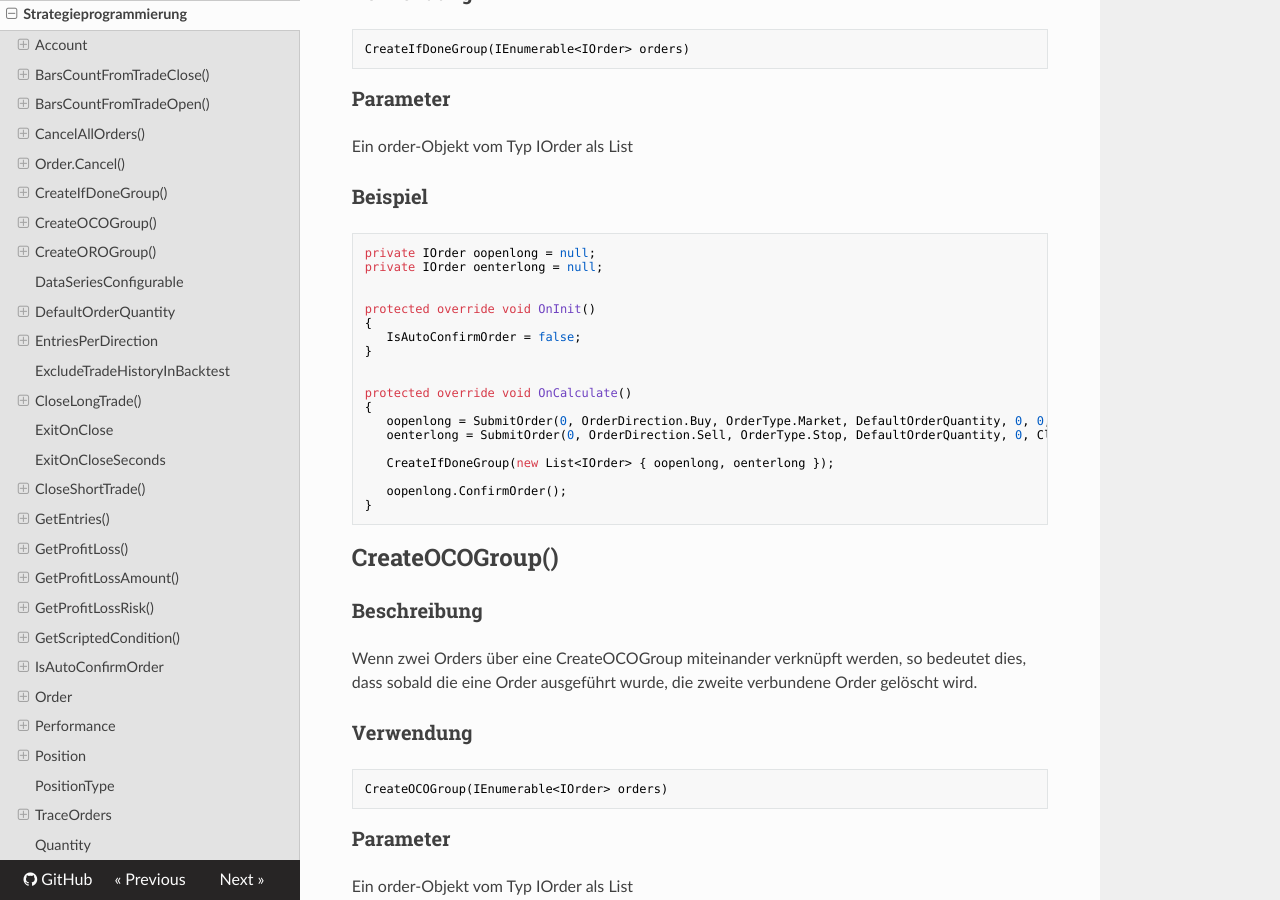
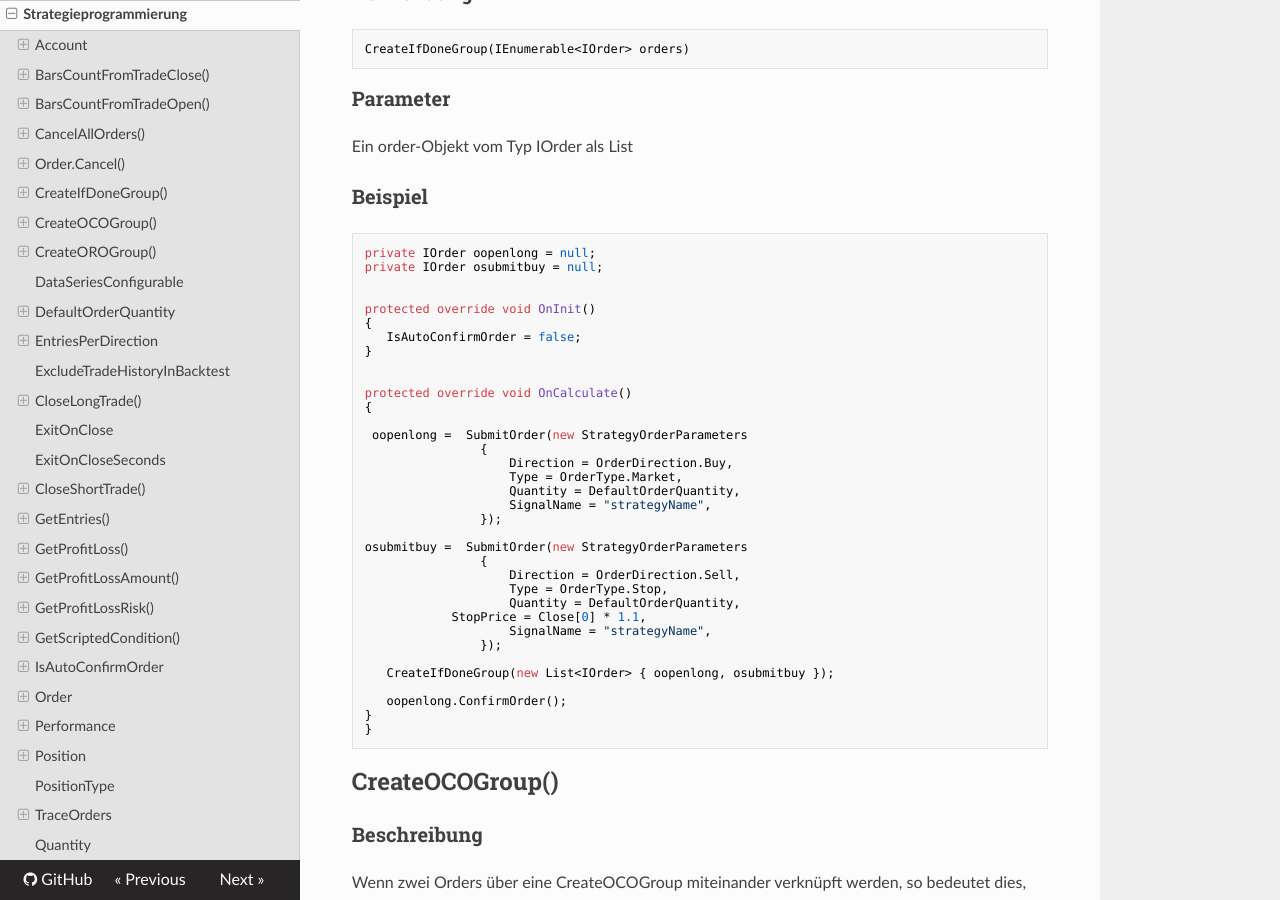
Before and after one commit to AgenaTrader/AgenaScript-documentation-de, an MkDocs documentation site: the page built from sources/strategieprogrammierung.md, in a window 1280 px wide and 900 px high, scrolled down 4097 px. Built offline with MkDocs 1.6.1, drawn with Linux system fonts in a browser that asks for light colours; nearby versions of some CDN libraries; old or Windows-style settings are respelled for this version of MkDocs.

Commit message:
Update strategieprogrammierung.md

````diff
--- a/sources/strategieprogrammierung.md
+++ b/sources/strategieprogrammierung.md
@@ -186,7 +186,7 @@ Ein order-Objekt vom Typ IOrder als List
 ### Beispiel
 ```cs
 private IOrder oopenlong = null;
-private IOrder oenterlong = null;
+private IOrder osubmitbuy = null;
 
 
 protected override void OnInit()
@@ -197,12 +197,28 @@ protected override void OnInit()
 
 protected override void OnCalculate()
 {
-   oopenlong = SubmitOrder(0, OrderDirection.Buy, OrderType.Market, DefaultOrderQuantity, 0, 0, "ocoId","strategyName");
-   oenterlong = SubmitOrder(0, OrderDirection.Sell, OrderType.Stop, DefaultOrderQuantity, 0, Close[0] * 1.1, "ocoId","strategyName");
 
-   CreateIfDoneGroup(new List<IOrder> { oopenlong, oenterlong });
+ oopenlong =  SubmitOrder(new StrategyOrderParameters
+                {
+                    Direction = OrderDirection.Buy,
+                    Type = OrderType.Market,
+                    Quantity = DefaultOrderQuantity,
+                    SignalName = "strategyName",
+                });
+
+osubmitbuy =  SubmitOrder(new StrategyOrderParameters
+                {
+                    Direction = OrderDirection.Sell,
+                    Type = OrderType.Stop,
+                    Quantity = DefaultOrderQuantity,
+		    StopPrice = Close[0] * 1.1,
+                    SignalName = "strategyName",
+                });
+
+   CreateIfDoneGroup(new List<IOrder> { oopenlong, osubmitbuy });
 
    oopenlong.ConfirmOrder();
+}
 }
 ```
 
````
